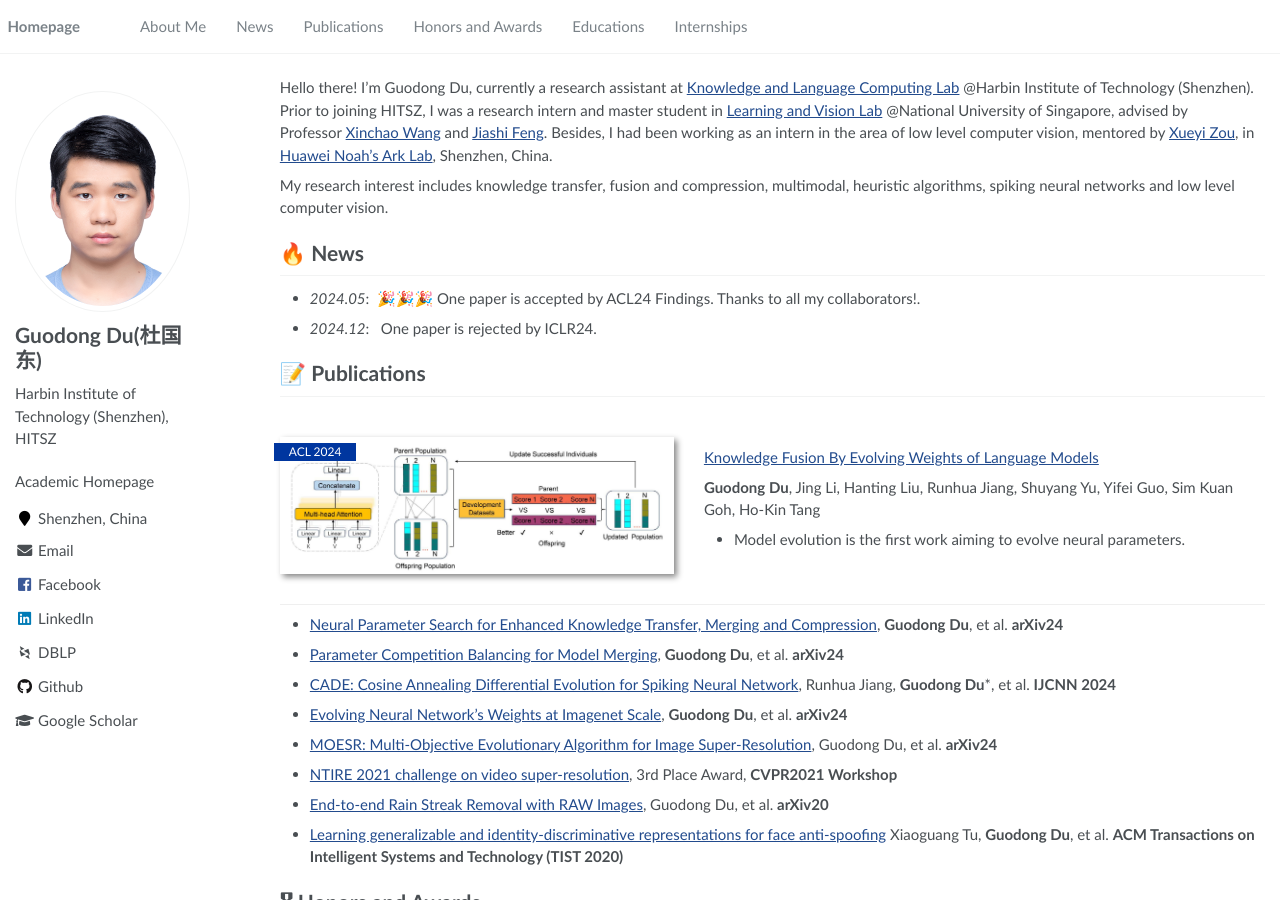
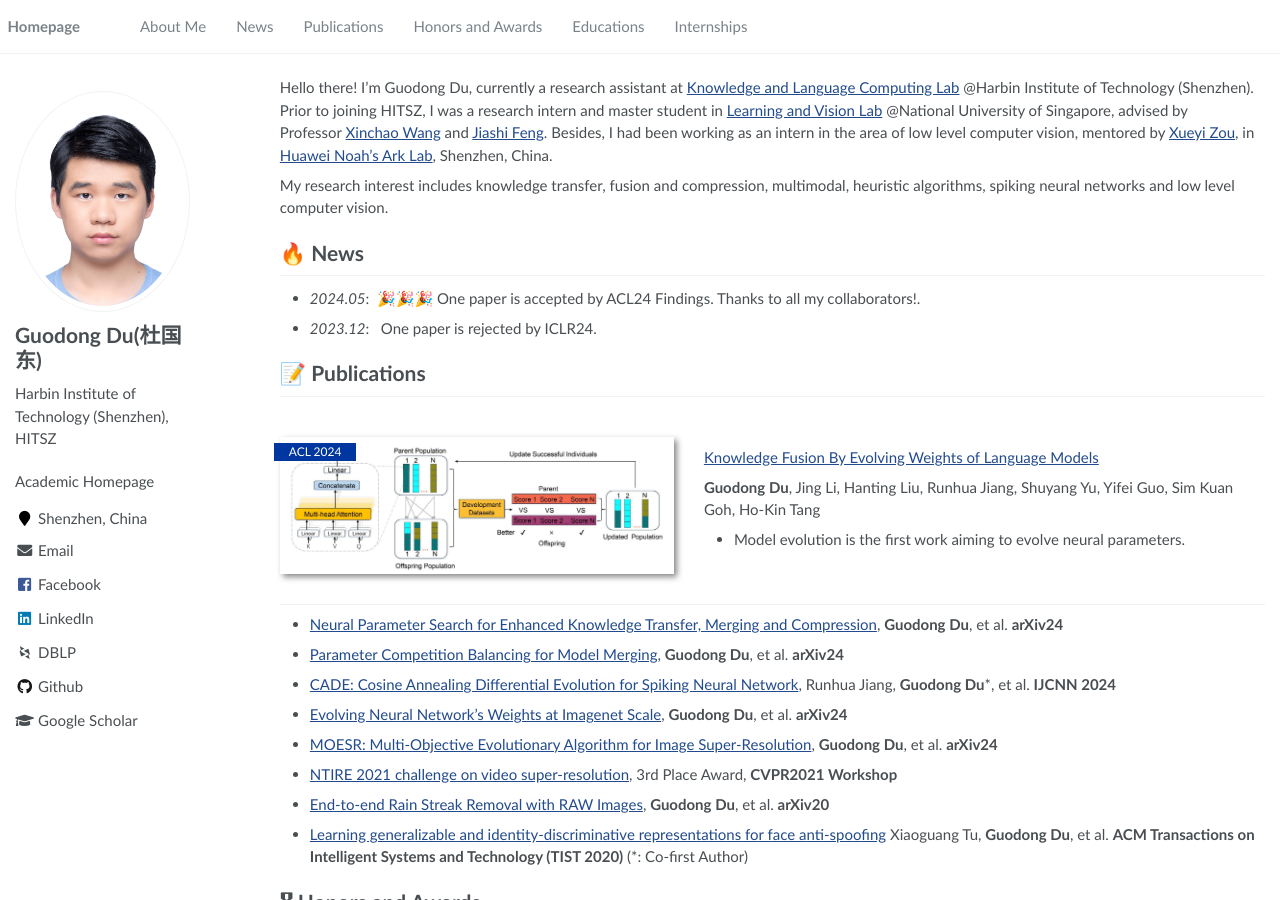
Before and after one commit to duguodong7/duguodong7.github.io, a Jekyll site: the page built from _pages/about.md, in a window 1280 px wide and 900 px high. Built offline with Jekyll 4.4.1, drawn with Linux system fonts in a browser that asks for light colours; some web fonts are replaced.

Commit message:
Update about.md

```diff
--- a/_pages/about.md
+++ b/_pages/about.md
@@ -24,7 +24,7 @@ My research interest includes knowledge transfer, fusion and compression, multim
 
 # 🔥 News
 - *2024.05*: &nbsp;🎉🎉🎉 One paper is accepted by ACL24 Findings. Thanks to all my collaborators!.
-- *2024.12*: &nbsp; One paper is rejected by ICLR24.
+- *2023.12*: &nbsp; One paper is rejected by ICLR24.
 
 # 📝 Publications
 
@@ -47,14 +47,14 @@ My research interest includes knowledge transfer, fusion and compression, multim
 
 - [Evolving Neural Network's Weights at Imagenet Scale](https://github.com), **Guodong Du**, et al. **arXiv24**
 
-- [MOESR: Multi-Objective Evolutionary Algorithm for Image Super-Resolution](https://github.com), Guodong Du, et al. **arXiv24**
+- [MOESR: Multi-Objective Evolutionary Algorithm for Image Super-Resolution](https://github.com), **Guodong Du**, et al. **arXiv24**
 
 - [NTIRE 2021 challenge on video super-resolution](https://github.com), 3rd Place Award, **CVPR2021 Workshop**
 
-- [End-to-end Rain Streak Removal with RAW Images](https://github.com), Guodong Du, et al. **arXiv20**
+- [End-to-end Rain Streak Removal with RAW Images](https://github.com), **Guodong Du**, et al. **arXiv20**
 
 - [Learning generalizable and identity-discriminative representations for face anti-spoofing](https://github.com) Xiaoguang Tu, **Guodong Du**, et al. **ACM Transactions on Intelligent Systems and Technology (TIST 2020)**
-
+(*: Co-first Author)
 
 # 🎖 Honors and Awards
 - *2021.10* 3rd Place Award in NTIRE 2021 Challenge on Video Super-resolution, Track I. (New Trends in Image Restoration and Enhacement Workshop, CVPR2021)
```
